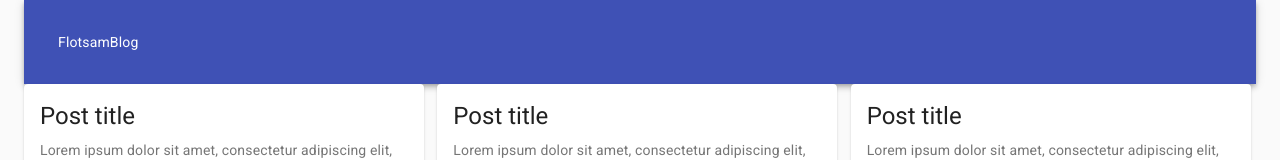
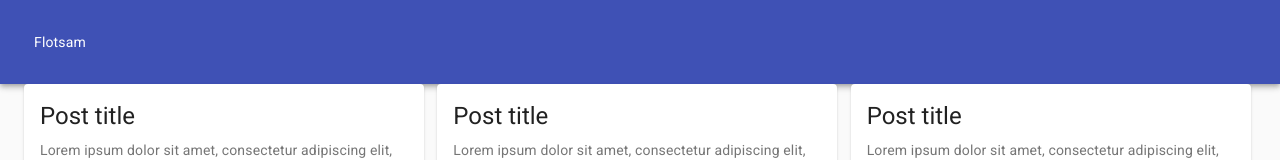
Before and after one commit to llatvak/FlotsamBlog, a React (Create React App) app in the folder client/: page / in a window 1280 px wide. Shown: the top 160 px of the page. Built offline with nearby package versions, Linux system fonts and the light colour scheme.

Commit message:
Add routing and separate Main page.

```diff
--- a/client/src/App.js
+++ b/client/src/App.js
@@ -1,89 +1,21 @@
 import React from 'react';
-import { makeStyles } from '@material-ui/core/styles';
+import { BrowserRouter as Router, Switch, Route } from "react-router-dom";
 import CssBaseline from '@material-ui/core/CssBaseline';
-import NavBar from './components/NavBar'
-import BlogPost from './components/BlogPost'
-import Grid from '@material-ui/core/Grid';
-import Container from '@material-ui/core/Container';
-import './App.css';
 
-const useStyles = makeStyles({
-  root: {
-    flexGrow: 1,
-  },
-});
-
-const categories = [
-  { title: 'Category 1', url: '#' },
-  { title: 'Category 2', url: '#' },
-  { title: 'Category 3', url: '#' },
-];
-
-const featuredPosts = [
-  {
-    title: 'Featured post',
-    date: 'Mar 11',
-    description:
-      'Lorem ipsum dolor sit amet, consectetur adipiscing elit, sed do eiusmod tempor.',
-    image: 'https://source.unsplash.com/random',
-    imageText: 'Image Text',
-  },
-  {
-    title: 'Post title',
-    date: 'Mar 11',
-    description:
-      'Lorem ipsum dolor sit amet, consectetur adipiscing elit, sed do eiusmod tempor.',
-    image: 'https://source.unsplash.com/random',
-    imageText: 'Image Text',
-  },
-  {
-    title: 'Featured post',
-    date: 'Mar 11',
-    description:
-      'Lorem ipsum dolor sit amet, consectetur adipiscing elit, sed do eiusmod tempor.',
-    image: 'https://source.unsplash.com/random',
-    imageText: 'Image Text',
-  },
-  {
-    title: 'Post title',
-    date: 'Mar 11',
-    description:
-      'Lorem ipsum dolor sit amet, consectetur adipiscing elit, sed do eiusmod tempor.',
-    image: 'https://source.unsplash.com/random',
-    imageText: 'Image Text',
-  },
-  {
-    title: 'Featured post',
-    date: 'Mar 11',
-    description:
-      'Lorem ipsum dolor sit amet, consectetur adipiscing elit, sed do eiusmod tempor.',
-    image: 'https://source.unsplash.com/random',
-    imageText: 'Image Text',
-  },
-  {
-    title: 'Post title',
-    date: 'Mar 11',
-    description:
-      'Lorem ipsum dolor sit amet, consectetur adipiscing elit, sed do eiusmod tempor.',
-    image: 'https://source.unsplash.com/random',
-    imageText: 'Image Text',
-  },
-
-];
+import Main from './components/Main'
+import NewPost from './components/NewPost'
 
 export default function App() {
-
-  const classes = useStyles();
   return (
-    <CssBaseline>
-    <Container maxWidth="lg">
-      <NavBar title="FlotsamBlog" categories={categories}/>
-      <Grid container className={classes.root} spacing={1}>
-            {featuredPosts.map(post => (
-              <BlogPost key={post.title} post={post} />
-            ))}
-      </Grid>
-    </Container>
-    </CssBaseline>
+    <Router>
+      <div>
+        <CssBaseline>
+          <Switch>
+            <Route path="/" exact={true} component={Main}/>
+            <Route path="/newpost" component={NewPost}/>
+          </Switch>
+        </CssBaseline>
+      </div>
+    </Router>
   );
 }
```
